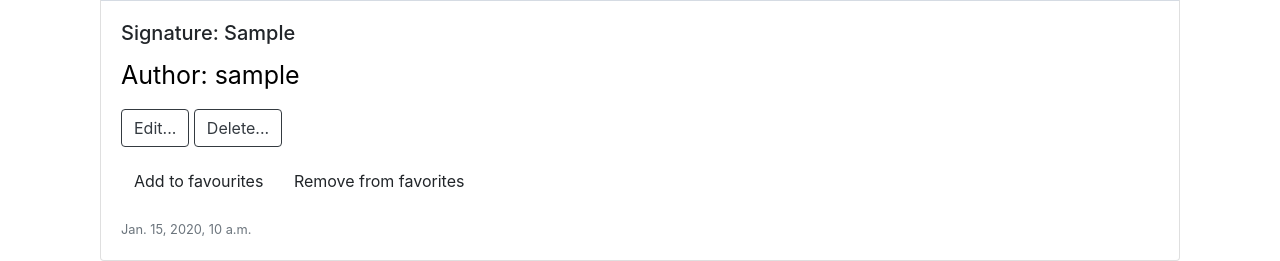
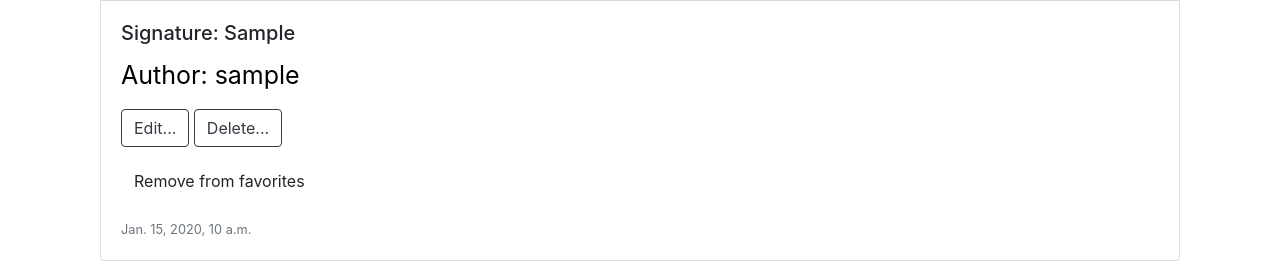
Before and after one commit to big-arturka/exam_9, a Django app: page /photo/1 in a window 1280 px wide. Shown: the part 973-1234 px from the top of the page. Run offline with Django 3.2, Linux system fonts and the light colour scheme; a user stored in the database is signed in; tables that the repository leaves empty hold one stand-in row (values such as "Sample post"); grey boxes marked "Sample" are stand-in pictures; some libraries are stand-ins or nearby versions.

Commit message:
Исправлены ошибки.

```diff
--- a/source/webapp/static/js/main.js
+++ b/source/webapp/static/js/main.js
@@ -57,7 +57,7 @@ async function add(event) {
 
     addBtn.classList.add('hidden');
     const removeBtn = addBtn.parentElement
-        .getElementsByClassName('add')[0];
+        .getElementsByClassName('remove')[0];
     removeBtn.classList.remove('hidden');
 }
 
--- a/source/webapp/templates/detail_photo.html
+++ b/source/webapp/templates/detail_photo.html
@@ -1,4 +1,5 @@
 {% extends 'base.html' %}
+{% load favorites %}
 {% block title %}Product{% endblock %}
 
 {% block auth_menu %}
@@ -37,8 +38,10 @@
                 <div class="favorites">
                     {% if user.is_authenticated %}
                         <p>
-                            <a class="btn btn-outline-succes add" href="{% url 'api:add' photo.pk %}">Add to favourites</a>
-                            <a class="btn btn-outline-dager remove" href="{% url 'api:remove' photo.pk %}">Remove from favorites</a>
+                            {% with photo|fav_by:user as fav %}
+                                <a class="btn btn-outline-succes {% if fav %}hidden{% endif %} add" href="{% url 'api:add' photo.pk %}">Add to favourites</a>
+                                <a class="btn btn-outline-dager {% if not fav %}hidden{% endif %} remove" href="{% url 'api:remove' photo.pk %}">Remove from favorites</a>
+                            {% endwith %}
                         </p>
                     {% endif %}
                 </div>
```
